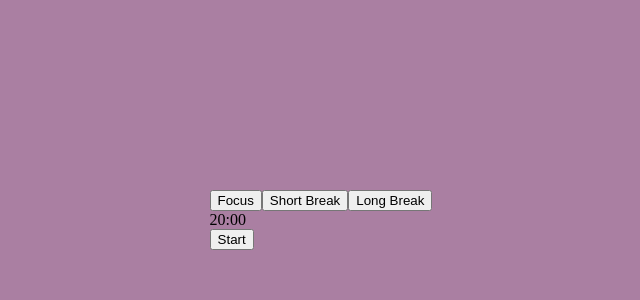
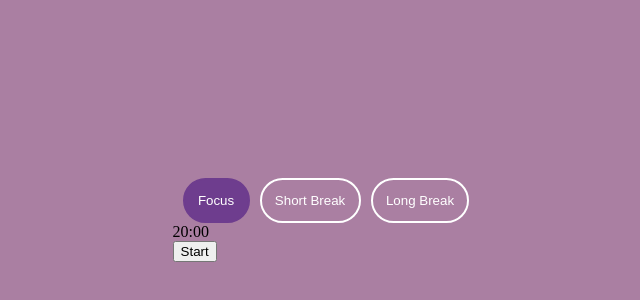
Before and after one commit to asands94/react-timer, a React (Vite) app: page / in a window 1280 px wide. Shown: the part 188-488 px from the top of the page, without its empty margins (319-959 px from the left). Built offline with nearby package versions, Linux system fonts and the light colour scheme.

Commit message:
conditional styling for buttons

```diff
--- a/src/pages/Timer.jsx
+++ b/src/pages/Timer.jsx
@@ -4,7 +4,9 @@ import './timer.css'
 const Timer = () => {
   const [seconds, setSeconds] = useState(1200)
   const [isRunning, setIsRunning] = useState(false)
-  const [isPressed, setIsPressed] = useState(true)
+  const [isFocusedPressed, setIsFocusedPressed] = useState(true)
+  const [isShortPressed, setIsShortPressed] = useState(false)
+  const [isLongPressed, setIsLongPressed] = useState(false)
 
   useEffect(() => {
     if (!isRunning || seconds <= 0) {
@@ -38,9 +40,33 @@ const Timer = () => {
 
   return (
     <>
-      <button onClick={(e) => timerAmount(e, 1200)}>Focus</button>
-      <button onClick={(e) => timerAmount(e, 300)}>Short Break</button>
-      <button onClick={(e) => timerAmount(e, 600)}>Long Break</button>
+      <button
+        className={isFocusedPressed ? 'active-button' : 'inactive-button'}
+        onClick={(e) => {
+          timerAmount(e, 1200)
+          setIsFocusedPressed(!isFocusedPressed)
+        }}
+      >
+        Focus
+      </button>
+      <button
+        className={isShortPressed ? 'active-button' : 'inactive-button'}
+        onClick={(e) => {
+          timerAmount(e, 300)
+          setIsShortPressed(!isShortPressed)
+        }}
+      >
+        Short Break
+      </button>
+      <button
+        className={isLongPressed ? 'active-button' : 'inactive-button'}
+        onClick={(e) => {
+          timerAmount(e, 600)
+          setIsLongPressed(!isLongPressed)
+        }}
+      >
+        Long Break
+      </button>
       <div>{formatTime(seconds)}</div>
       <button onClick={handleTimer}>{isRunning ? 'Pause' : 'Start'}</button>
     </>
```
